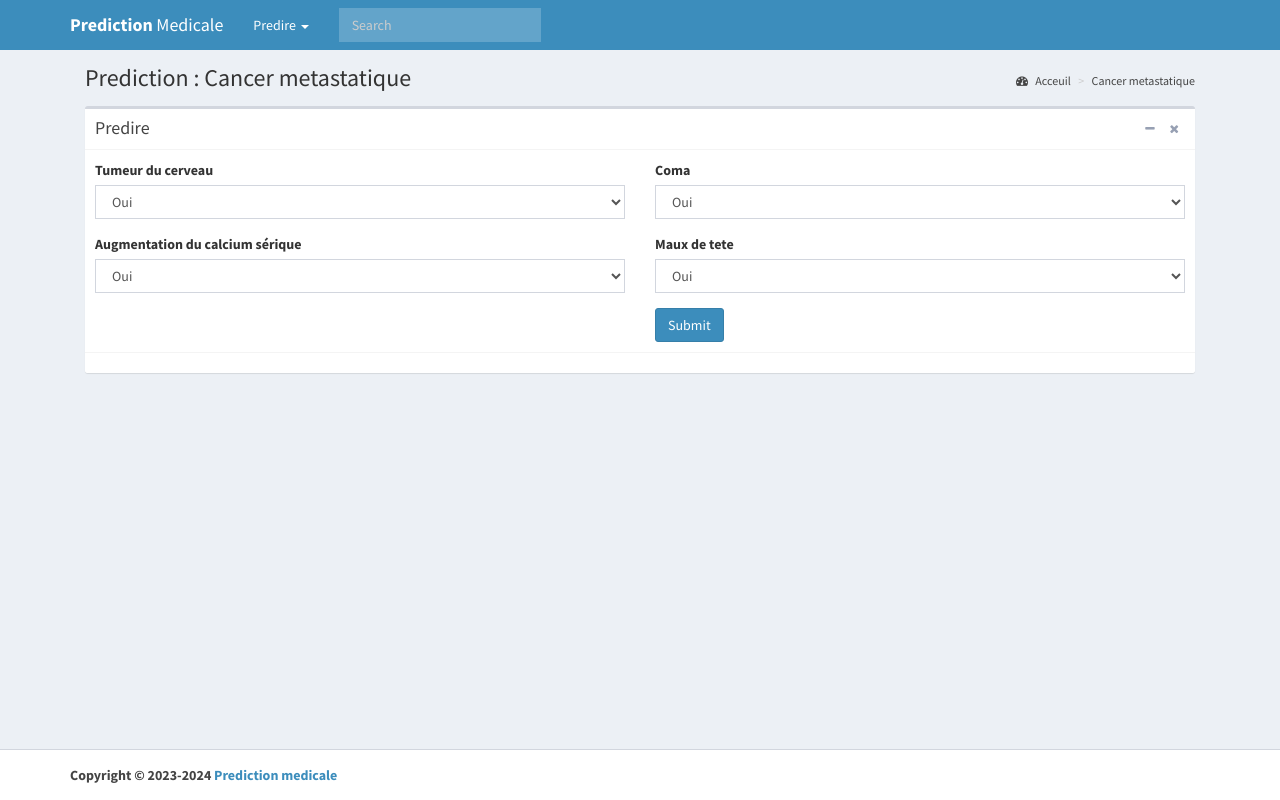
After one commit to espoirbaraka/Tumour-diagnostic-IA, a Django app: template templates/cancer.html in a window 1280 px wide. The commit adds this page. Run offline with Django 5.2, Linux system fonts and the light colour scheme; the template is opened without the code that fills it, so the values that code supplies are empty; some libraries are stand-ins or nearby versions.

Commit message:
Finalizing

```diff
--- a/templates/base.html
+++ b/templates/base.html
@@ -31,7 +31,9 @@
                           <a href="#" class="dropdown-toggle" data-toggle="dropdown">Predire <span class="caret"></span></a>
                           <ul class="dropdown-menu" role="menu">
                              <li><a href="/tumour">Tumeur du cerveau</a></li>
-                             <li><a href="#">Seroum</a></li>
+                             <li><a href="/cancer">Cancer metastatique</a></li>
+                             <li><a href="/calcium">Augmentation du calcium sérique</a></li>
+                             <li><a href="/headache">Maux de tete</a></li>
                           </ul>
                        </li>
                     </ul>
--- /dev/null
+++ b/templates/cancer.html
@@ -0,0 +1,76 @@
+{% extends "base.html" %}
+
+{% block title %}
+    Prediction du cancer metastatique
+{% endblock title %}
+
+{% block content %}
+<div class="content-wrapper">
+    <div class="container">
+       <section class="content-header">
+          <h1>
+             Prediction : Cancer metastatique
+          </h1>
+          <ol class="breadcrumb">
+             <li><a href="#"><i class="fa fa-dashboard"></i> Acceuil</a></li>
+             <li><a href="/cancer">Cancer metastatique</a></li>
+          </ol>
+       </section>
+       <section class="content">
+        <div class="box box-default">
+         <div class="box-header with-border">
+            <h3 class="box-title">Predire</h3>
+            <div class="box-tools pull-right">
+               <button type="button" class="btn btn-box-tool" data-widget="collapse"><i class="fa fa-minus"></i></button>
+               <button type="button" class="btn btn-box-tool" data-widget="remove"><i class="fa fa-remove"></i></button>
+            </div>
+         </div>
+         <div class="box-body">
+            <div class="row">
+               <form action="{% url 'diagnostic:cancer_result' %}" method="POST">
+                  {% csrf_token %}
+                  <div class="col-md-6">
+                     <div class="form-group">
+                        <label>Tumeur du cerveau</label>
+                        <select class="form-control select2" name="tumour" style="width: 100%;">
+                           <option value="1" selected="selected">Oui</option>
+                           <option value="0">Non</option>
+                        </select>
+                     </div>
+                     <div class="form-group">
+                        <label>Augmentation du calcium sérique</label>
+                        <select class="form-control select2" name="calcium" style="width: 100%;">
+                           <option value="1" selected="selected">Oui</option>
+                           <option value="0">Non</option>
+                        </select>
+                     </div>
+                  </div>
+                  <div class="col-md-6">
+                     <div class="form-group">
+                        <label>Coma</label>
+                        <select class="form-control select2" name="coma" style="width: 100%;">
+                           <option value="1" selected="selected">Oui</option>
+                           <option value="0">Non</option>
+                        </select>
+                     </div>
+                     <div class="form-group">
+                        <label>Maux de tete</label>
+                        <select class="form-control select2" name="tete" style="width: 100%;">
+                           <option value="1" selected="selected">Oui</option>
+                           <option value="0">Non</option>
+                        </select>
+                     </div>
+                     <input type="submit" name="valider" class="btn btn-primary">
+                  </div>
+
+               </form>
+            </div>
+         </div>
+         <div class="box-footer">
+
+         </div>
+      </div>
+       </section>
+    </div>
+ </div>
+{% endblock content %}
--- a/templates/tumour_result.html
+++ b/templates/tumour_result.html
@@ -9,7 +9,7 @@
     <div class="container">
        <section class="content-header">
           <h1>
-             Prediction : Tumeur du cerveau
+             Resultat : Prediction de la tumeur du cerveau
           </h1>
           <ol class="breadcrumb">
              <li><a href="#"><i class="fa fa-dashboard"></i> Acceuil</a></li>
```
Also changed, not shown: diagnostic/views.py (+98 -0 lines).
